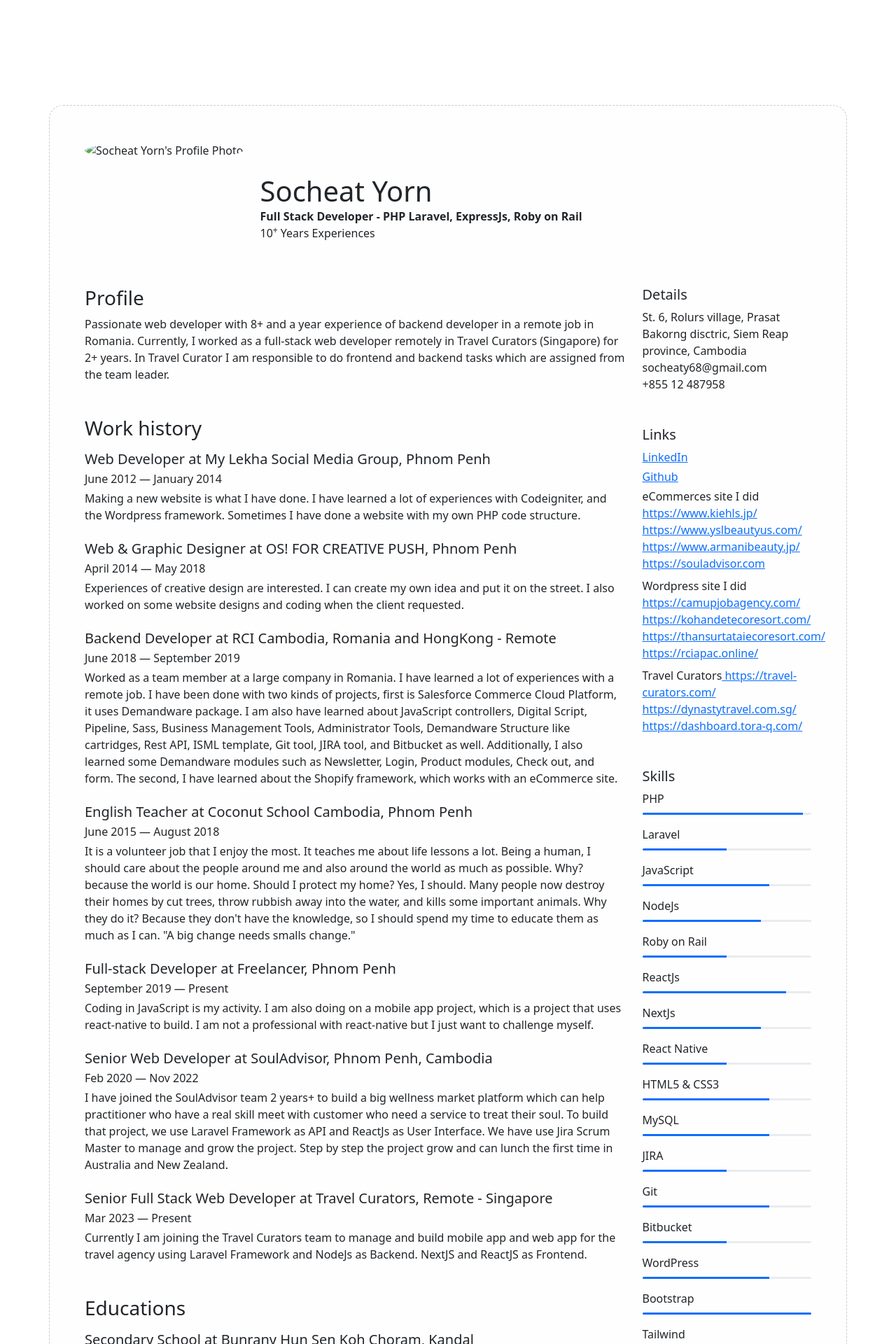
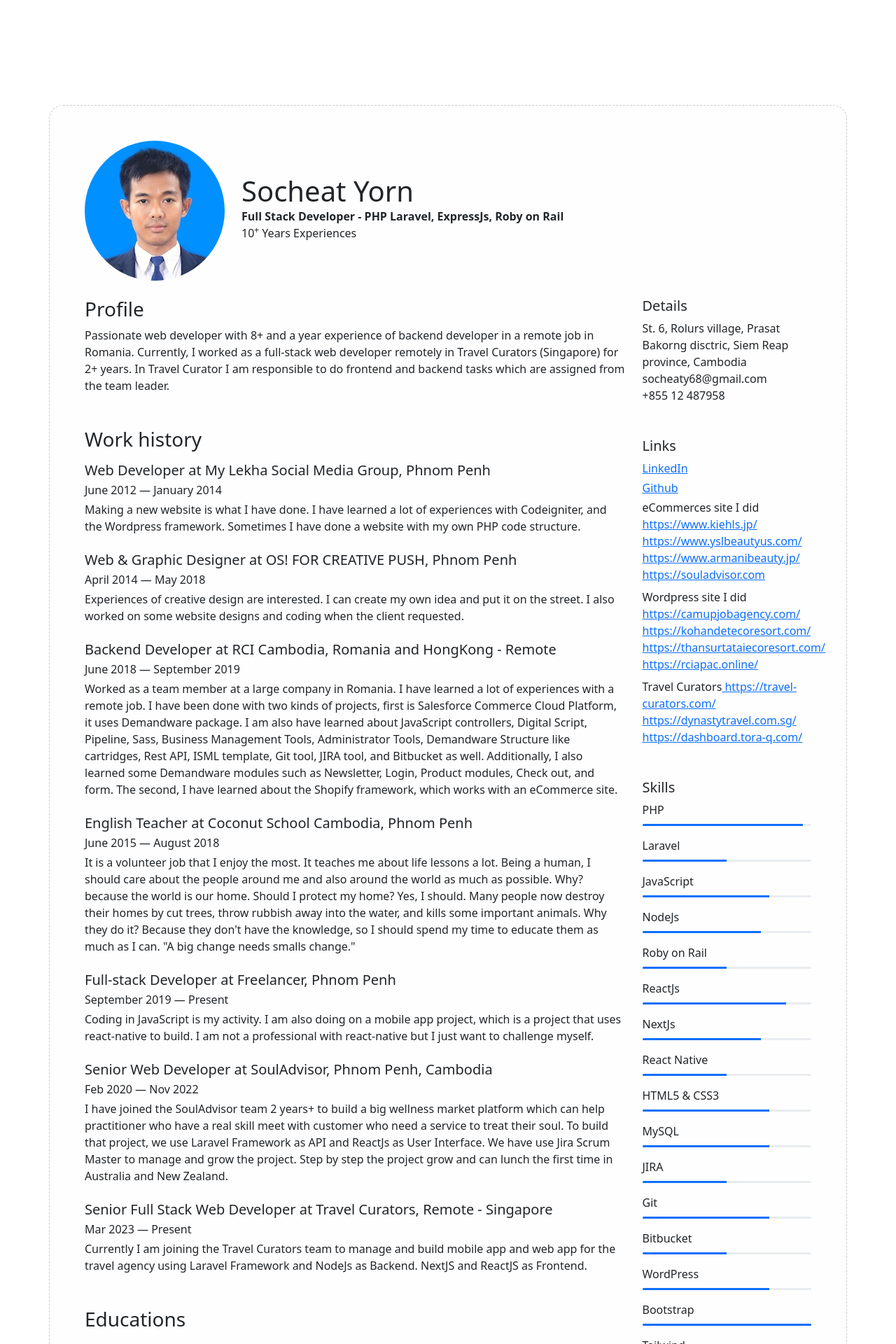
Before and after one commit to yornsocheat/yornsocheat.github.io, a Jekyll site: the page built from index.md, in a window 1280 px wide. Shown: the top 1920 px of the page at 70% size. Built offline with Jekyll 4.4.1, drawn with Linux system fonts in a browser that asks for light colours.

Commit message:
Fixed profile image

```diff
--- a/_layouts/default.html
+++ b/_layouts/default.html
@@ -12,7 +12,7 @@
     <main class="container" style="border:1px dashed #ccc; border-radius: 20px; margin: 150px auto; padding: 50px;background-color: #FEFEFE;">
       <header class="row g-0 rounded overflow-hidden flex-md-row mb-4 h-md-250 position-relative">
           <div class="col-auto d-none d-lg-block">
-              <img class="align-self-start mr-4 w-100 rounded-circle" src="img/socheatyorn-photo.jpg" width="160" alt="Socheat Yorn's Profile Photo">
+              <img class="align-self-start mr-4 w-100 rounded-circle" src="socheatyorn-photo.jpg" width="160" alt="Socheat Yorn's Profile Photo">
           </div>
           <div class="col p-4 d-flex flex-column position-static">
               <h1 class="mt-4 mb-0">Socheat Yorn</h1>
```
